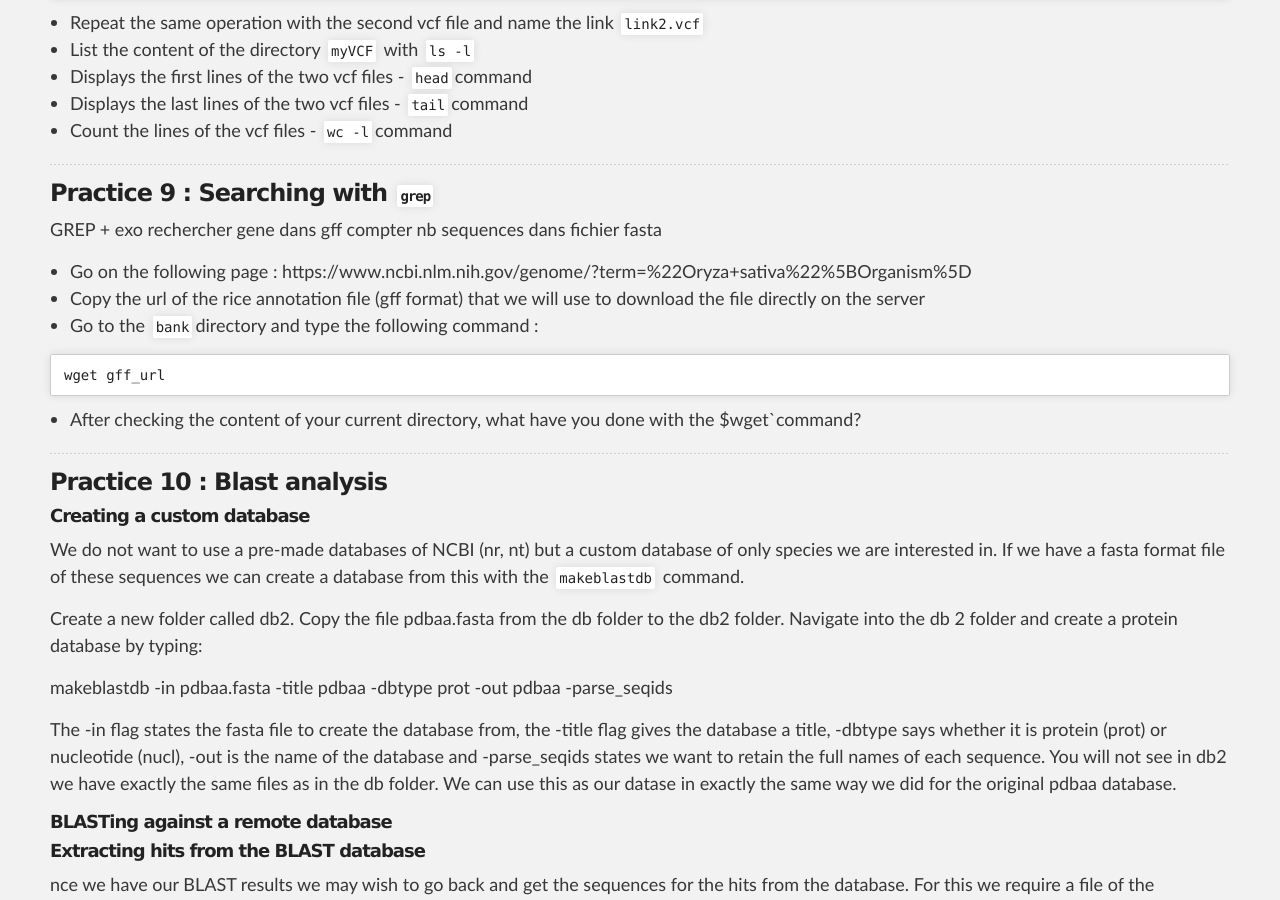
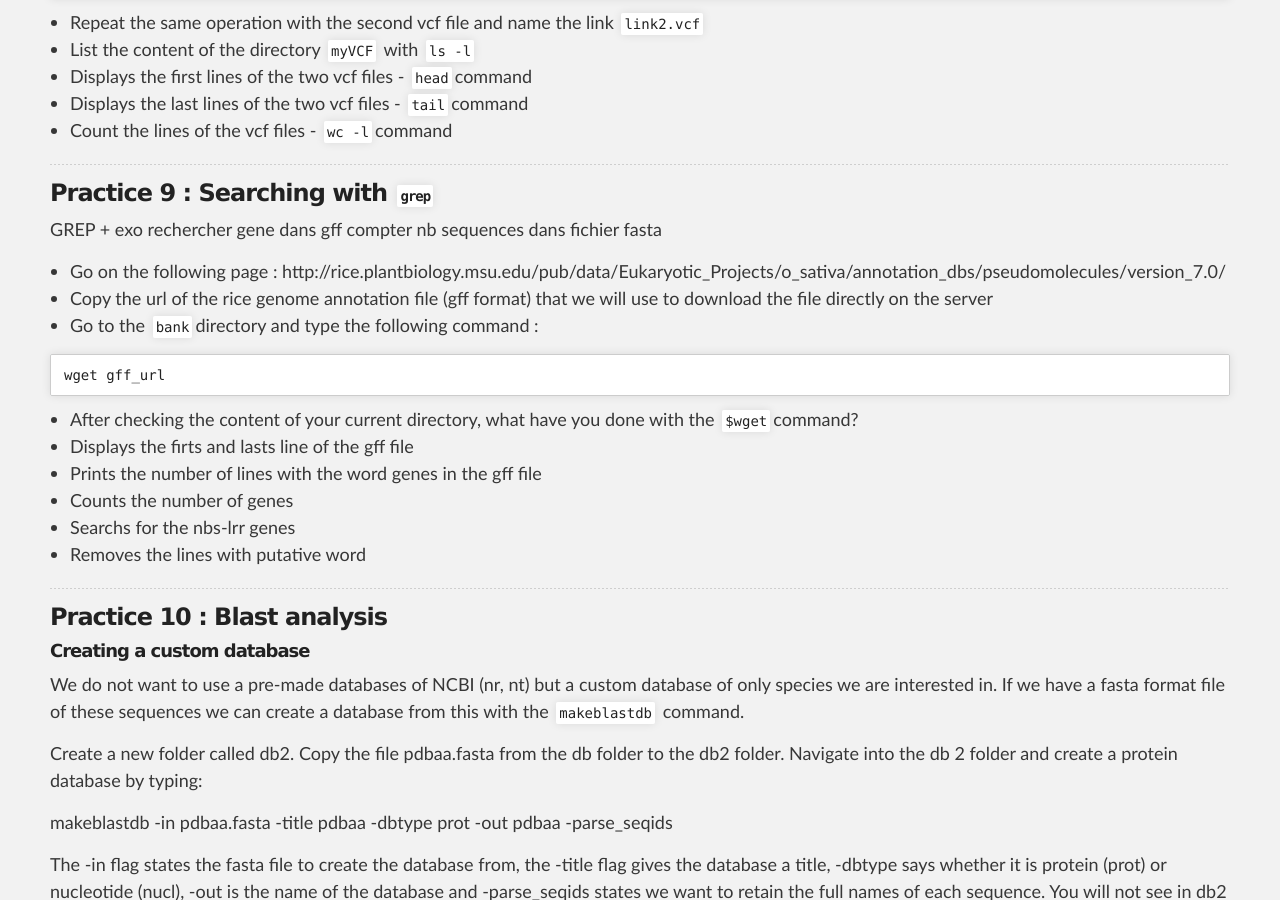
Before and after one commit to SouthGreenPlatform/trainings, a Jekyll site: the page built from _pages/linux/linuxPractice.md, in a window 1280 px wide and 900 px high, scrolled down 5672 px. Built offline with Jekyll 4.4.1, drawn with Linux system fonts in a browser that asks for light colours; nearby versions of some CDN libraries.

Commit message:
Update linuxPractice.md

```diff
--- a/_pages/linux/linuxPractice.md
+++ b/_pages/linux/linuxPractice.md
@@ -210,13 +210,18 @@ ln -s /scratch/LINUX-TP/VCF/OgOb-all-MSU7-CHR6.GATKSELECTVARIANTS.vcf link1.vcf
 GREP + exo rechercher gene dans gff
 compter nb sequences dans fichier fasta
 
-* Go on the following page : https://www.ncbi.nlm.nih.gov/genome/?term=%22Oryza+sativa%22%5BOrganism%5D
-* Copy the url of the rice annotation file (gff format) that we will use to download the file directly on the server
+* Go on the following page : http://rice.plantbiology.msu.edu/pub/data/Eukaryotic_Projects/o_sativa/annotation_dbs/pseudomolecules/version_7.0/
+* Copy the url of the rice genome annotation file (gff format) that we will use to download the file directly on the server
 * Go to the `bank`directory and type the following command :
 
 {% highlight bash %}wget gff_url{% endhighlight %}
 
-* After checking the content of your current directory, what have you done with the $wget`command?
+* After checking the content of your current directory, what have you done with the `$wget`command?
+* Displays the firts and lasts line of the gff file
+* Prints the number of lines with the word genes in the gff file
+* Counts the number of genes
+* Searchs for the nbs-lrr genes
+* Removes the lines with putative word
 
 
 -----------------------
```
